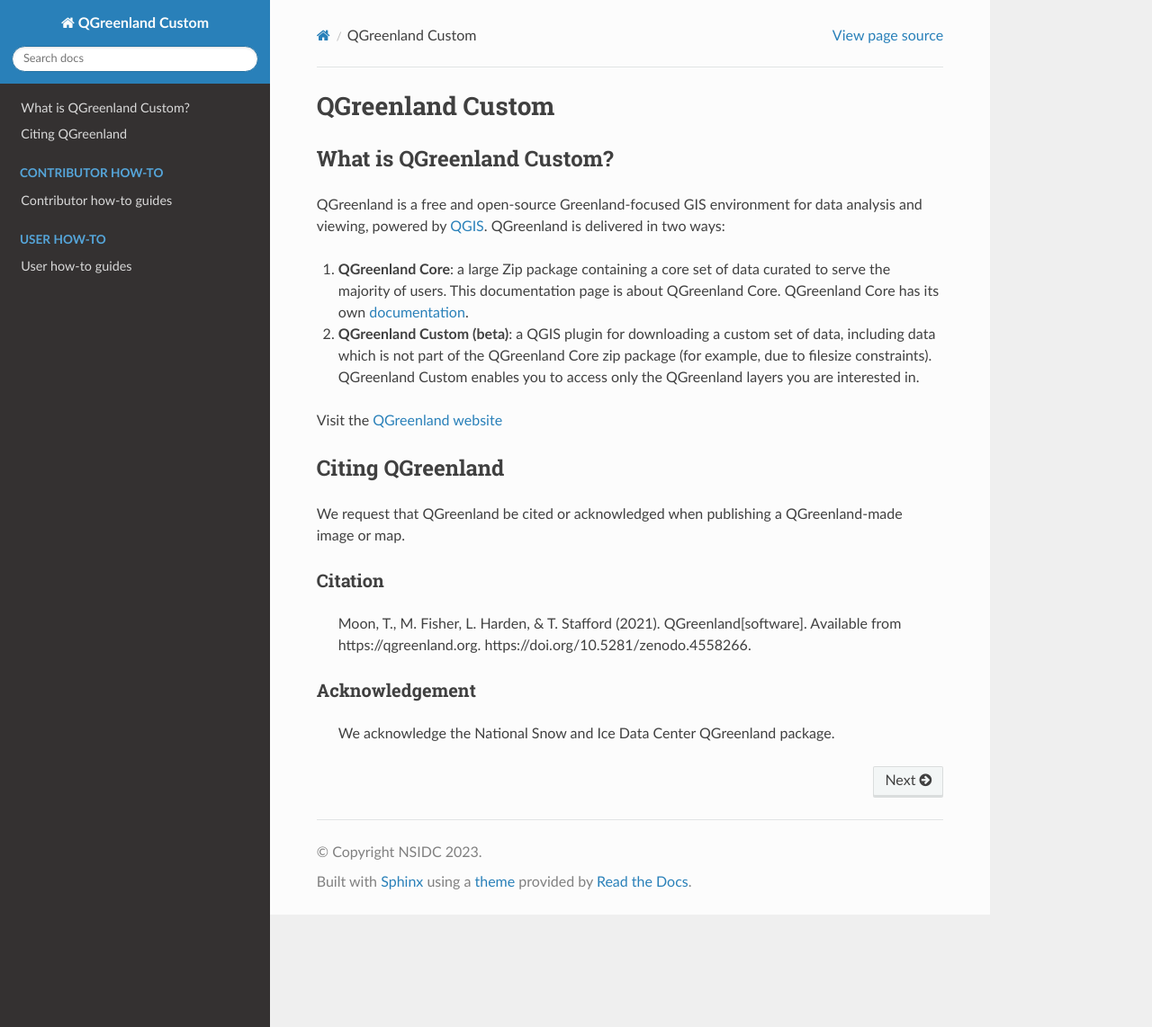
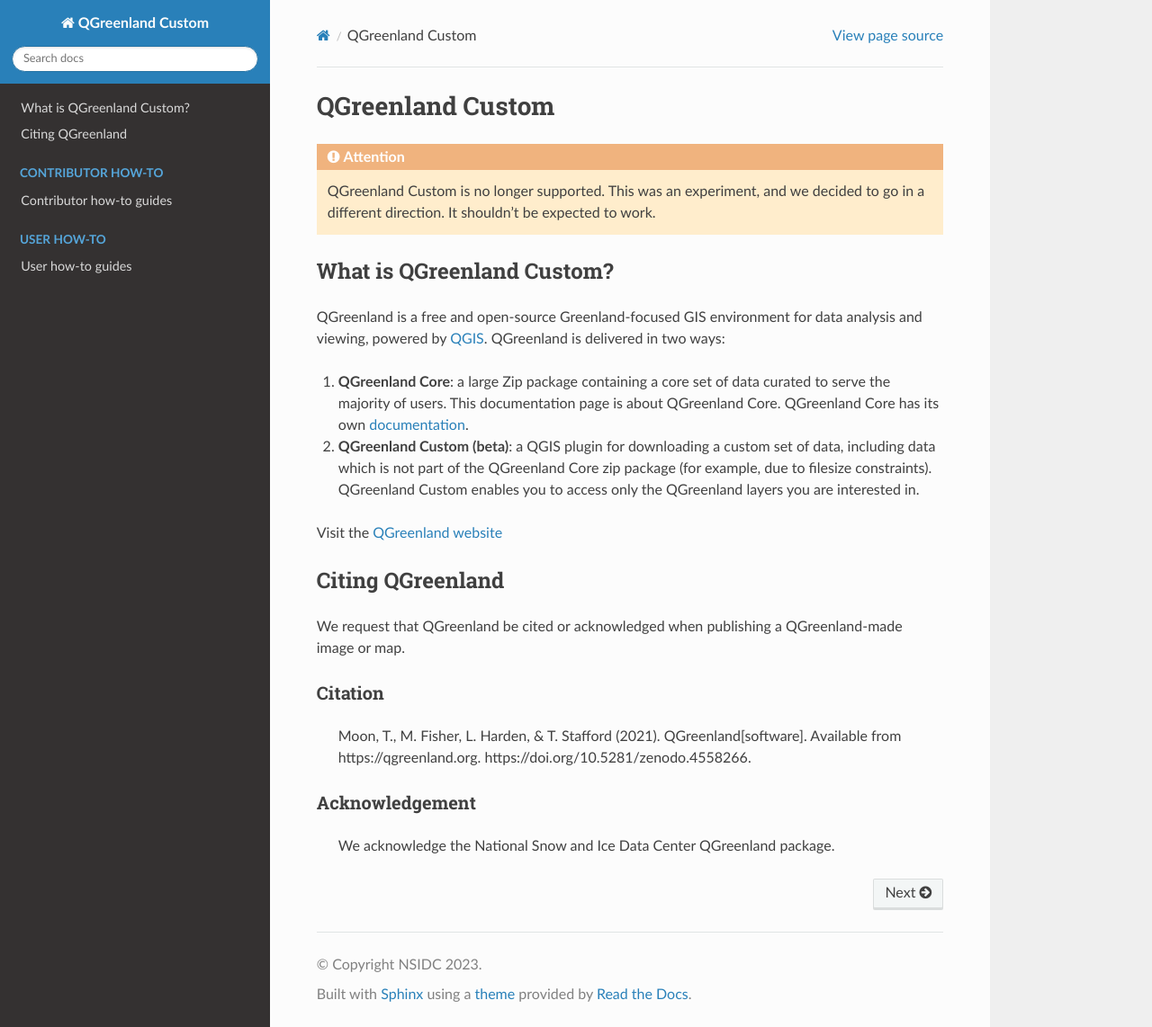
Before and after one commit to nsidc/qgreenland-plugin, a Sphinx documentation site: the page built from help/source/index.rst, in a window 1280 px wide and 1142 px high. Shown: the whole window at 90% size. Built offline with Sphinx 7.4.7 and the Read the Docs theme 2.0.0, drawn with Linux system fonts in a browser that asks for light colours; formulas are drawn with MathJax 3.

Commit message:
Drop support for this project

```diff
--- a/help/source/index.rst
+++ b/help/source/index.rst
@@ -5,6 +5,12 @@
 =================
 QGreenland Custom
 =================
+
+.. attention::
+
+   QGreenland Custom is no longer supported. This was an experiment, and we
+   decided to go in a different direction. It shouldn't be expected to work.
+
 
 .. toctree::
    :maxdepth: 2
```
Also changed, not shown: README.md (+4 -0 lines).
